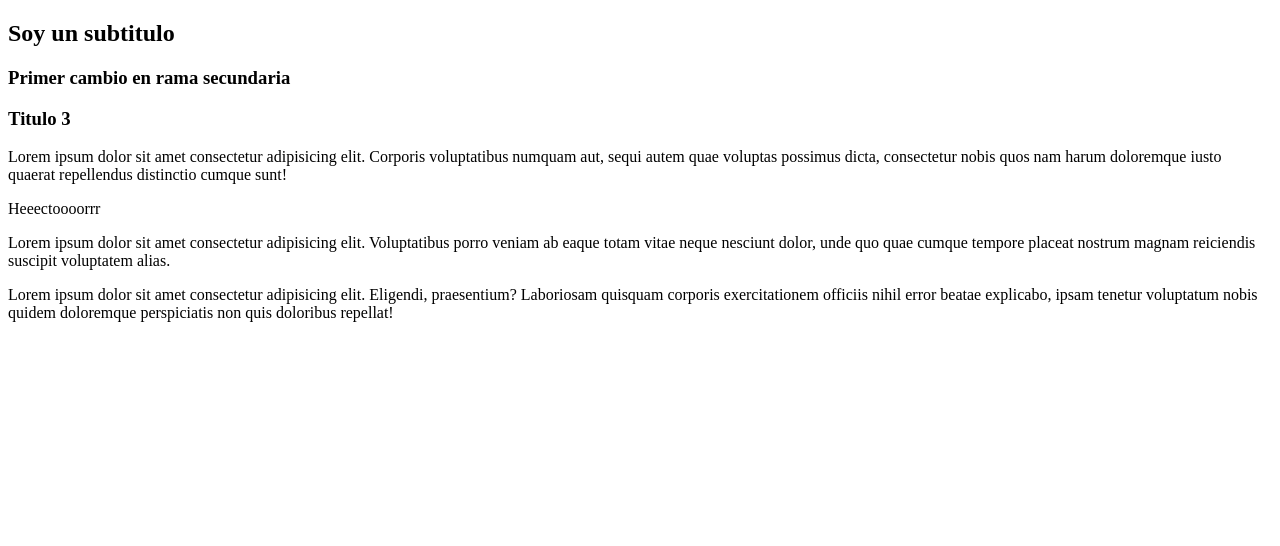
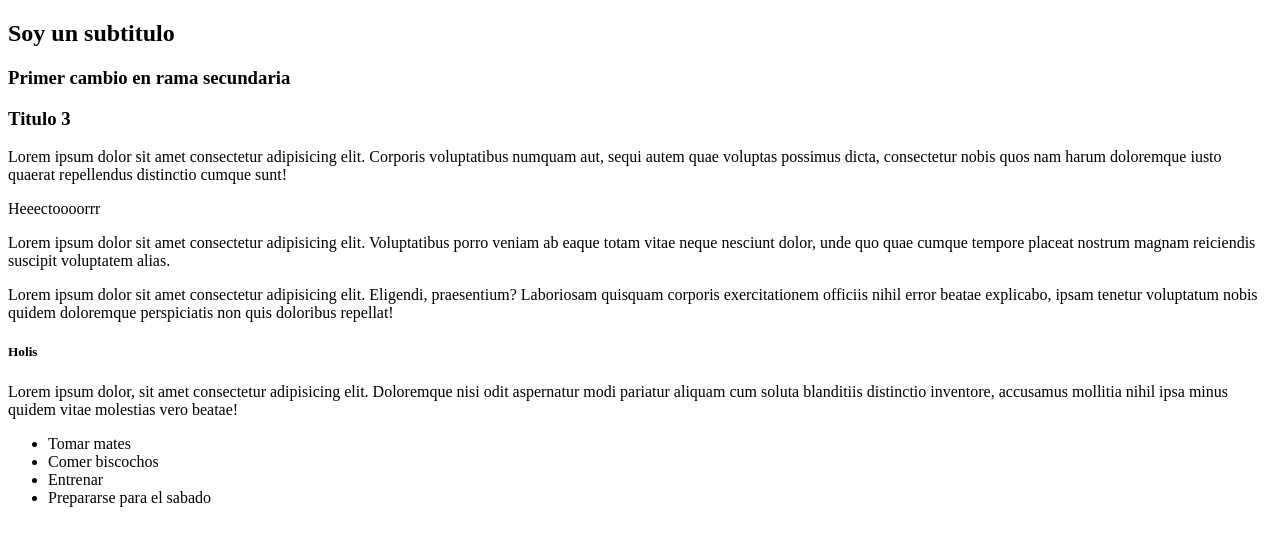
Before and after one commit to joselautaro/pruebagit, a plain HTML site: page index.html in a window 1280 px wide. Drawn offline with Linux system fonts and the light colour scheme.

Commit message:
Creamos muchas tags

```diff
--- a/index.html
+++ b/index.html
@@ -16,6 +16,16 @@
         Lorem ipsum dolor sit amet consectetur adipisicing elit. Voluptatibus porro veniam ab eaque totam vitae neque nesciunt dolor, unde quo quae cumque tempore placeat nostrum magnam reiciendis suscipit voluptatem alias.
     </p>
     <p>Lorem ipsum dolor sit amet consectetur adipisicing elit. Eligendi, praesentium? Laboriosam quisquam corporis exercitationem officiis nihil error beatae explicabo, ipsam tenetur voluptatum nobis quidem doloremque perspiciatis non quis doloribus repellat!</p>
+    <section>
+        <h5>Holis</h5>
+        <p>Lorem ipsum dolor, sit amet consectetur adipisicing elit. Doloremque nisi odit aspernatur modi pariatur aliquam cum soluta blanditiis distinctio inventore, accusamus mollitia nihil ipsa minus quidem vitae molestias vero beatae!</p>
+        <ul>
+            <li>Tomar mates</li>
+            <li>Comer biscochos</li>
+            <li>Entrenar</li>
+            <li>Prepararse para el sabado</li>
+        </ul>
+    </section>
 
 </body>
 </html>
```
